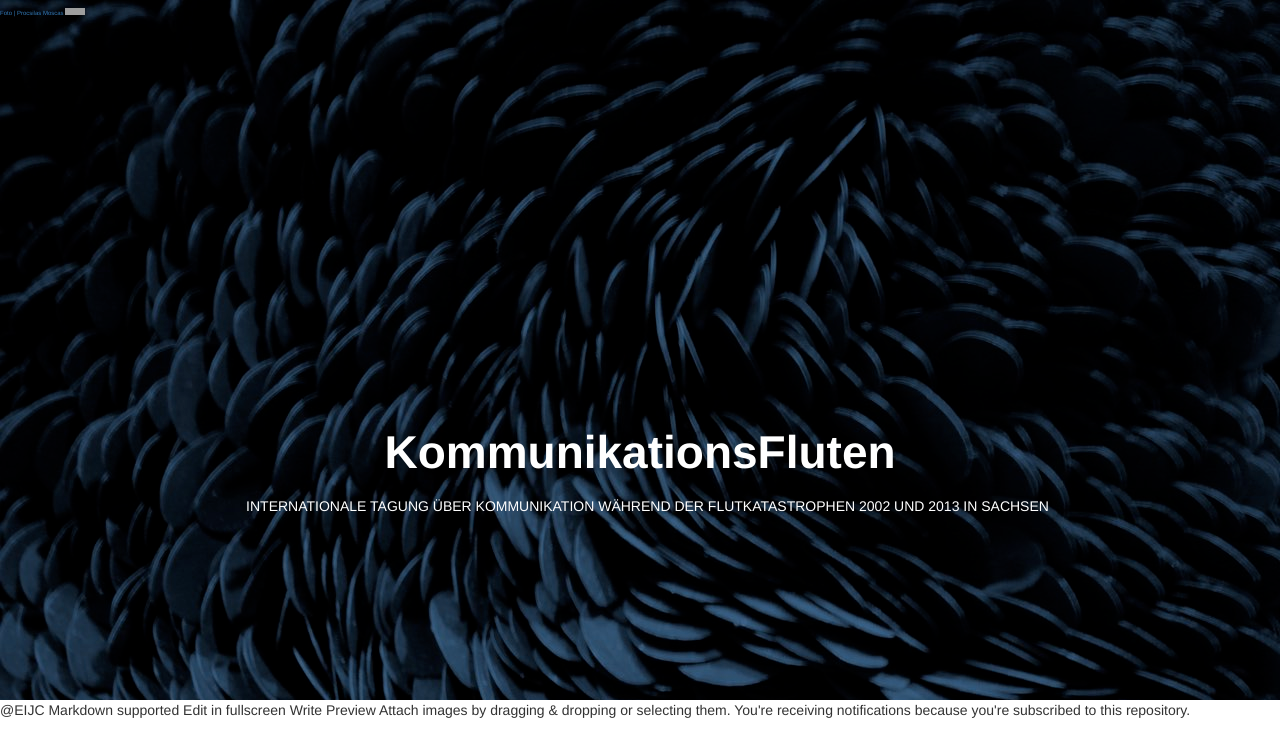
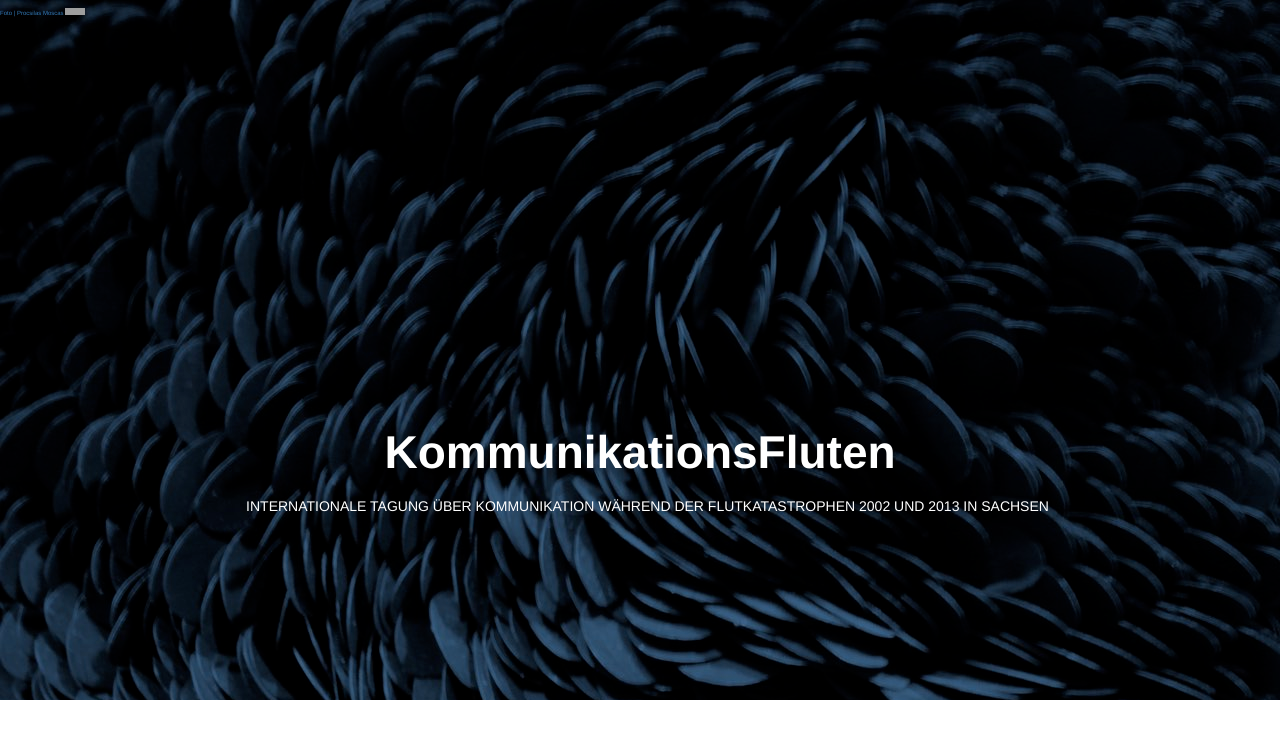
Before and after one commit to susedev/test, a Jekyll site: the page built from index.html, in a window 1280 px wide. Shown: the top 730 px of the page. Built offline with Jekyll 4.4.1, drawn with Linux system fonts in a browser that asks for light colours; nearby versions of some CDN libraries; grey boxes are pictures that could not be loaded.

Commit message:
Update home.html

```diff
--- a/_layouts/home.html
+++ b/_layouts/home.html
@@ -14,18 +14,6 @@
     <a href="{{ site.base_url }}/konferenz-kommunikationsfluten.html"><p style="color:#FFF; font-size: 46px; font-weight:bold; text-align: center; margin-top:400px; margin-bottom: ">KommunikationsFluten</p></a>
     <a href="{{ site.base_url }}/konferenz-kommunikationsfluten.html"><p style="font-size:14px; color:#FFF; text-align: center; text-transform: uppercase;  padding-bottom:50px; margin-left: 15px;">Internationale Tagung über Kommunikation während der Flutkatastrophen 2002 und 2013 in Sachsen</p></a>
  </header>
-
-@EIJC
-Markdown supported
-Edit in fullscreen
-Write Preview
-
-Attach images by dragging & dropping or selecting them.
-
-You're receiving notifications because you're subscribed to this repository.
-
-</header>
-
 
  <div class="container" style="margin-top:50px;">
   <div class="row">
```
